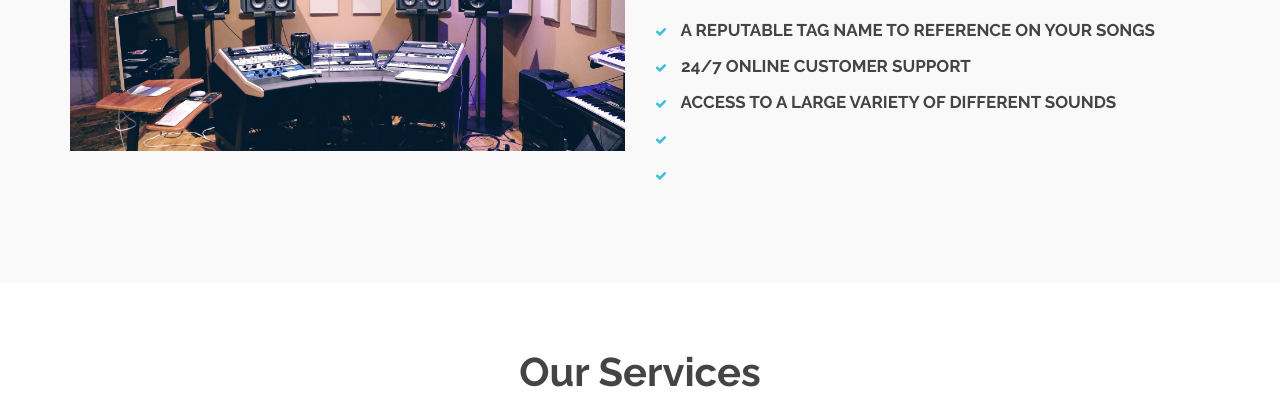
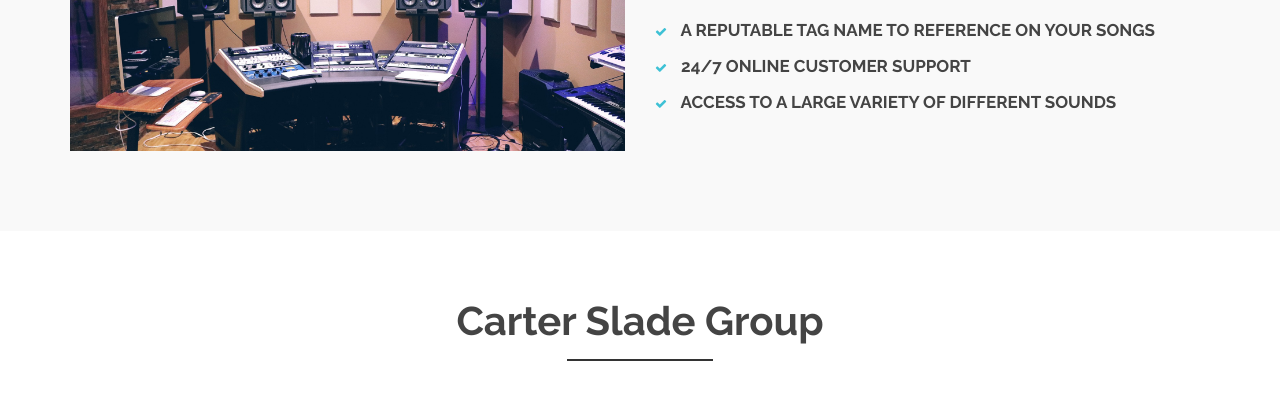
Before and after one commit to rsumler0479/rsumler0479.carterslade, a plain HTML site: page index.html in a window 1280 px wide. Shown: the part 1218-1618 px from the top of the page. Drawn offline with nearby package versions, Linux system fonts and the light colour scheme; some packages are replaced by stand-ins of ours.

Commit message:
Update index.html

```diff
--- a/index.html
+++ b/index.html
@@ -239,12 +239,6 @@
                 <li>
                   <i class="fa fa-check"></i> Access to a Large Variety of Different Sounds
                 </li>
-                <li>
-                  <i class="fa fa-check"></i>
-                </li>
-                <li>
-                  <i class="fa fa-check"></i>
-                </li>
               </ul>
             </div>
           </div>
@@ -261,7 +255,7 @@
       <div class="row">
         <div class="col-md-12 col-sm-12 col-xs-12">
           <div class="section-headline services-head text-center">
-            <h2>Our Services</h2>
+            <h2>Carter Slade Group</h2>
           </div>
         </div>
       </div>
@@ -767,7 +761,7 @@
     <div class="work-us">
       <div class="work-left-text">
         <a href="#">
-						<img src="img/about/2.jpg" alt="">
+						<img src="img/about/mixing-1584267_640.jpg" alt="">
 					</a>
       </div>
       <div class="work-right-text text-center">
```
